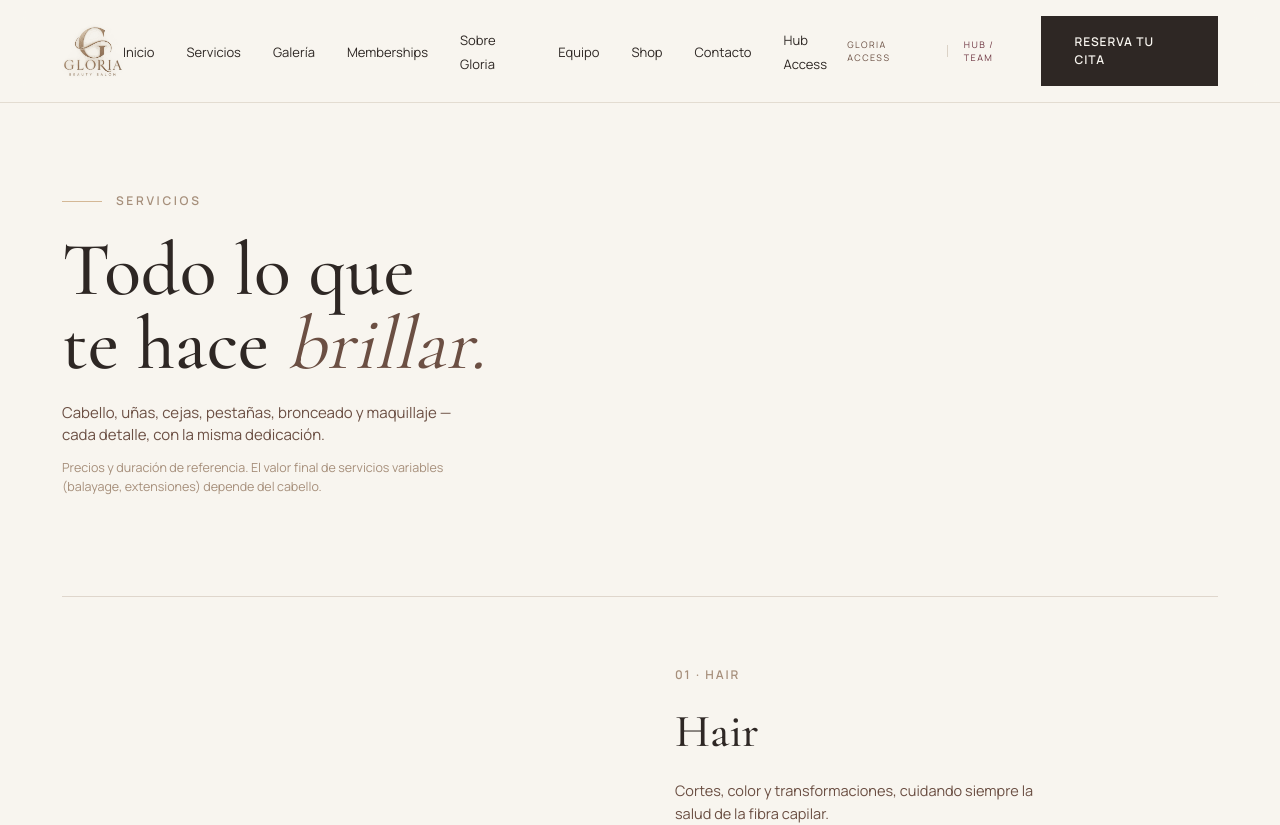
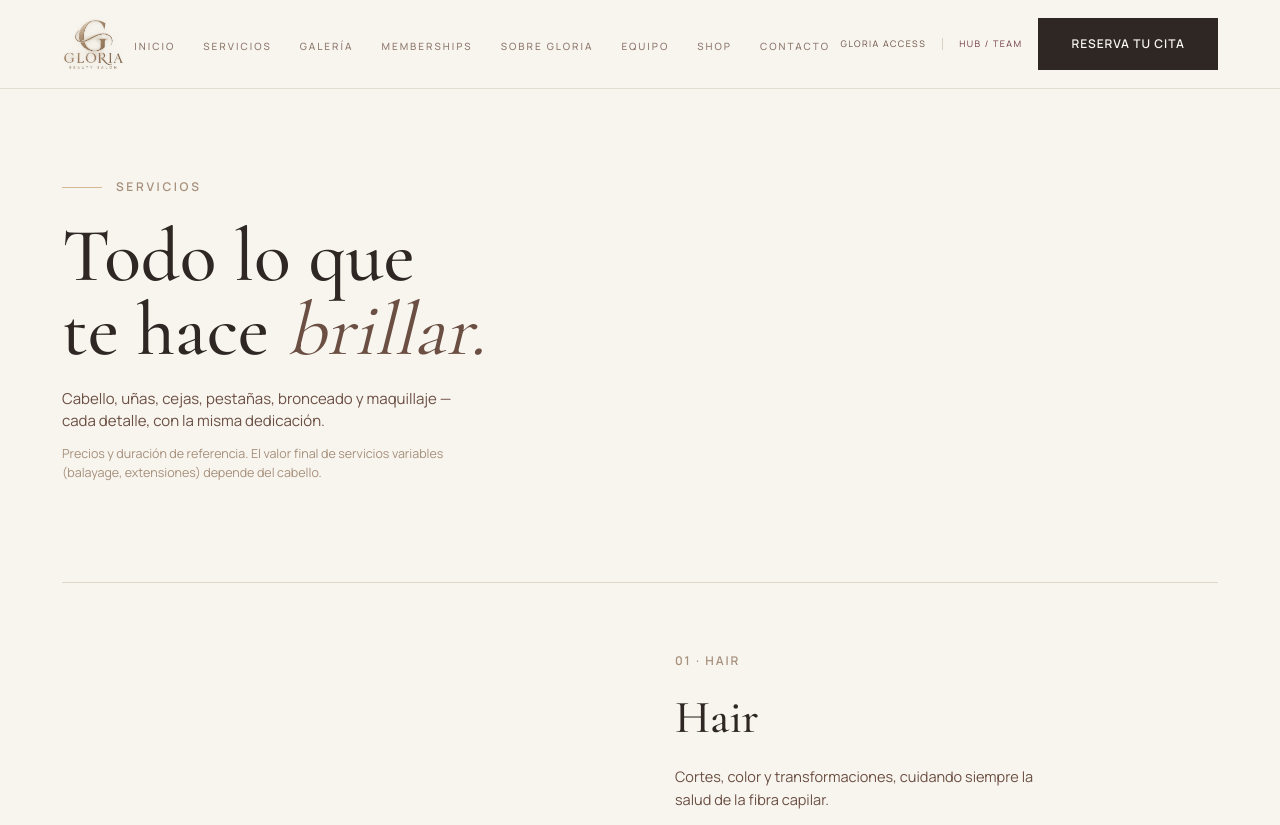
Before and after one commit to bodyshapersystem/Gloria-beauty-salon-, a Next.js app: page /servicios in a window 1280 px wide. Shown: the top 825 px of the page. Built offline with nearby package versions, Linux system fonts and the light colour scheme.

Commit message:
Refine public navigation typography

```diff
--- a/components/public/Nav.tsx
+++ b/components/public/Nav.tsx
@@ -26,6 +26,7 @@ const menuIcons = [Home, Sparkles, ImageIcon, UserRound, UsersRound, ShoppingBag
 
 export function Nav() {
   const [open, setOpen] = useState(false);
+  const publicNavLinks = navLinks.filter((link) => link.href !== "/hub-login");
 
   useEffect(() => {
     document.body.style.overflow = open ? "hidden" : "";
@@ -44,8 +45,8 @@ export function Nav() {
         <nav className="max-w-[1220px] mx-auto flex items-center justify-between px-5 md:px-8 py-3 md:py-4">
           <Link href="/" aria-label="Gloria Beauty Salon — inicio"><Logo className="h-12 md:h-14 w-auto" /></Link>
 
-          <ul className="hidden lg:flex items-center gap-8">
-            {navLinks.map((link) => <li key={link.href}><Link href={link.href} className="text-[13px] hover:text-mocha transition-colors">{link.label}</Link></li>)}
+          <ul className="hidden lg:flex items-center gap-6 xl:gap-7">
+            {publicNavLinks.map((link) => <li key={link.href}><Link href={link.href} className="text-[10px] font-medium uppercase tracking-[0.2em] text-mocha/75 transition-colors hover:text-espresso">{link.label}</Link></li>)}
           </ul>
 
           <div className="hidden lg:flex items-center gap-4">
@@ -70,7 +71,7 @@ export function Nav() {
               </div>
 
               <div className="mt-2 border-b border-taupe/20">
-                {navLinks.map((link, index) => { const Icon = menuIcons[index] ?? Sparkles; return <Link key={link.href} href={link.href} onClick={() => setOpen(false)} className="group flex items-center gap-3 border-b last:border-b-0 border-taupe/15 py-[8px]"><span className="inline-flex h-7 w-7 shrink-0 items-center justify-center text-mocha"><Icon size={17} strokeWidth={1.35} /></span><span className="flex-1 font-serif text-[21px] leading-none text-espresso">{link.label}</span><ChevronRight size={15} strokeWidth={1.35} className="text-mocha" /></Link> })}
+                {publicNavLinks.map((link, index) => { const Icon = menuIcons[index] ?? Sparkles; return <Link key={link.href} href={link.href} onClick={() => setOpen(false)} className="group flex items-center gap-3 border-b last:border-b-0 border-taupe/15 py-[10px]"><span className="inline-flex h-7 w-7 shrink-0 items-center justify-center text-mocha"><Icon size={16} strokeWidth={1.35} /></span><span className="flex-1 text-[10px] font-medium uppercase tracking-[0.22em] text-espresso">{link.label}</span><ChevronRight size={14} strokeWidth={1.35} className="text-mocha" /></Link> })}
               </div>
 
               <Link href="/reservar" onClick={() => setOpen(false)} className="mt-3 inline-flex min-h-[48px] items-center justify-center gap-3 rounded-[4px] bg-gradient-to-r from-mocha to-taupe px-5 text-[10px] font-semibold uppercase tracking-[0.22em] text-ivory">Reserva tu cita <ArrowRight size={15} strokeWidth={1.4} /></Link>
```
